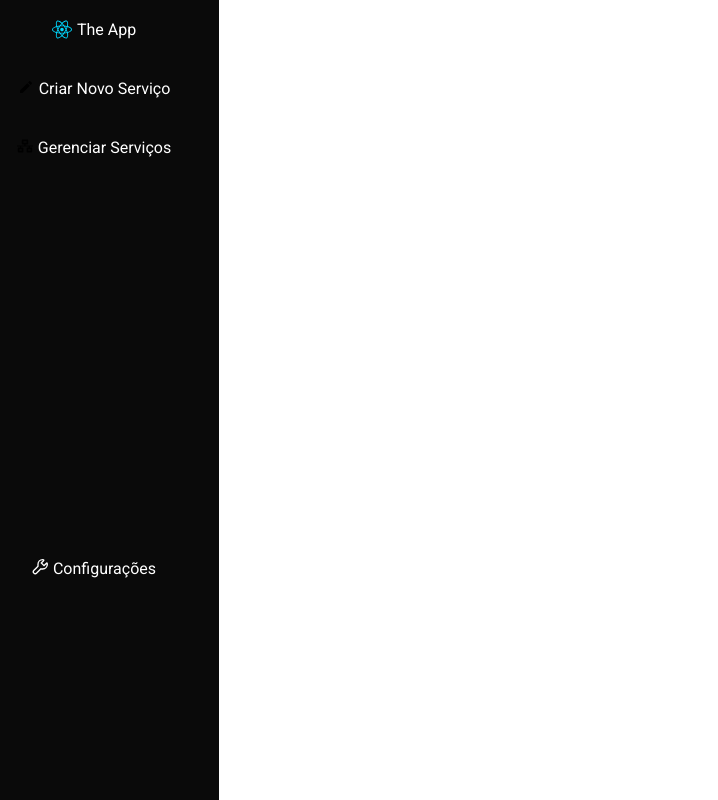
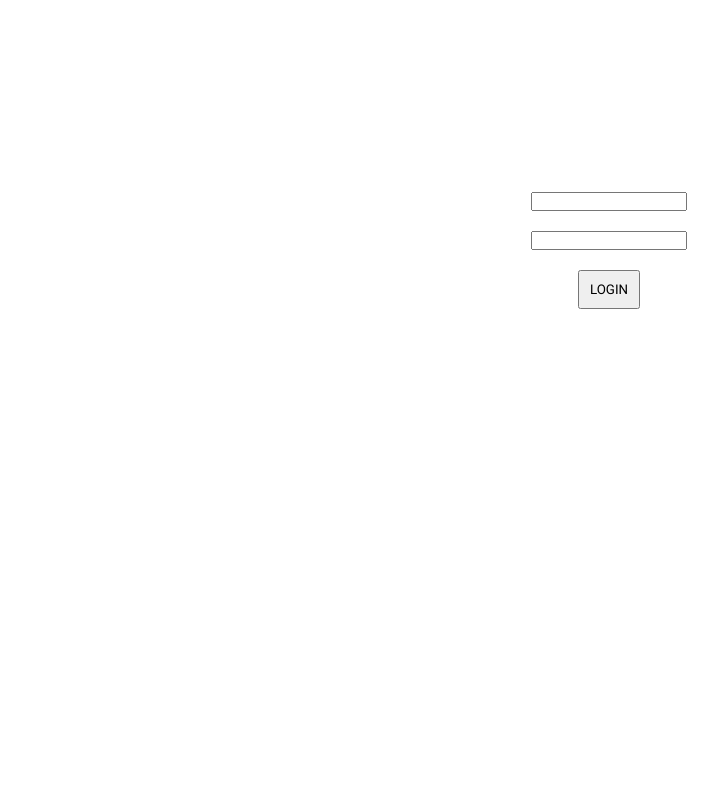
Before and after one commit to AllisonALDS/Management, a React (Vite) app: page / in a window 1280 px wide. Shown: the whole page, without its empty margins (31-749 px from the left). Built offline with nearby package versions, Linux system fonts and the light colour scheme.

Commit message:
Atualizado

```diff
--- a/src/App.jsx
+++ b/src/App.jsx
@@ -9,8 +9,7 @@ import AdminPanel from './pages/AdminPainel/AdminPanel'
 
 const browserRouter = createBrowserRouter(createRoutesFromElements(
   <Route path='/' >
-    <Route index element={ <IndexPage /> } />
-    <Route path='/login' element={ <Login  /> } />
+    <Route index element={ <Login/> } />
     <Route path='/register' element={ <Register  /> } />
     <Route path='/Agendamento' element={ <Management  /> } />
     <Route path='/Agendamento2' element={ <AdminPanel  /> } />
--- a/src/components/AdminPainel/header/headerAdmin.jsx
+++ b/src/components/AdminPainel/header/headerAdmin.jsx
@@ -1,16 +1,36 @@
+import React, { useEffect, useState } from 'react';
 import { IoMdMenu } from "react-icons/io";
 import { FaUser } from "react-icons/fa";
-export default function HeaderAdmin(){
+export default function HeaderAdmin(props) {
+
+
+
+    const [logins, setLogins] = useState([]);
+
+    const fetchServicesFromLocalStorage = () => {
+        const savedServices = localStorage.getItem('logins');
+        return savedServices ? JSON.parse(savedServices) : [];
+    };
+
+    useEffect(() => {
+        const loadedServices = fetchServicesFromLocalStorage();
+        console.log(loadedServices);
+        setLogins(loadedServices);
+    }, []);
+
+
+
+
     return (
         <>
             <div className="container-header-admin">
                 <div className="title">
-                    <IoMdMenu/>
+                    <IoMdMenu />
                     <p>Dashboard</p>
                 </div>
                 <div className="user-perfil">
                     <FaUser />
-                    <p>user-name</p>
+                    <p>- { logins.id } </p>
                 </div>
             </div>
         </>
--- a/src/components/Inputs/inputComponent.jsx
+++ b/src/components/Inputs/inputComponent.jsx
@@ -3,12 +3,13 @@ function inputComponent(props) {
 
     const labelName = props.labelName
     const type = props.type
+    const on = props.on
 
     return (
         <>
             <div className="inputContainer">
-                <label htmlFor="">{labelName}</label>
-                <input type={type}></input>
+                <label onChange={on} htmlFor="">{labelName}</label>
+                <input type={type} onChange={on}></input>
             </div>
         </>
     )
--- a/src/components/Main/MainManagement/mainManagement.jsx
+++ b/src/components/Main/MainManagement/mainManagement.jsx
@@ -2,6 +2,8 @@ import { useState } from "react"
 import MainForm from "./formManagement"
 import Footer from "../../Footer/footer"
 import '../../Footer/footer.css'
+import Header from "../../Header/ManagementHeader"
+import HeaderAdmin from "../../AdminPainel/header/headerAdmin"
 
 export default function mainManagement() {
 
--- a/src/pages/AdminPainel/AdminPanel.jsx
+++ b/src/pages/AdminPainel/AdminPanel.jsx
@@ -10,7 +10,7 @@ const fetchServicesFromLocalStorage = () => {
   return savedServices ? JSON.parse(savedServices) : [];
 };
 
-const AdminPanel = () => {
+const AdminPanel = (props) => {
   const [services, setServices] = useState([]);
   const [newService, setNewService] = useState({ name: '', description: '', price: '', data: '' });
 
@@ -43,7 +43,7 @@ const AdminPanel = () => {
       {/* Funções Aparecer Servições */}
       <div className='container-right'>
 
-        <HeaderAdmin />
+        <HeaderAdmin  />
         <HeaderAdminCategory qtd={contar()} />
 
         <div className="container-services">
--- a/src/pages/LoginPage/login.jsx
+++ b/src/pages/LoginPage/login.jsx
@@ -1,21 +1,47 @@
 import InputComponent from '../../components/Inputs/inputComponent'
 import './login.css'
+import React, { useEffect, useState } from 'react';
 
 
-export default function Login(){
+export default function Login() {
 
-    function redirectPage(event){
-        event.preventDefault();
-        window.location.href = "/Agendamento"
-    }
+    const [usuarios, setusuarios] = useState([]);
+    const [newLoginUser, setNewLoginUser] = useState({ user: "", senha: ""  });
+
+    const addService = (event) => {
+        event.preventDefault()
+
+        const newLoginUserObj = {
+            id: usuarios.length + 1,
+            user: newLoginUser.user,
+            senha: newLoginUser.senha
+        };
+
+        const existingLogin = localStorage.getItem('logins')
+        ? JSON.parse(localStorage.getItem('logins'))
+        : [];
+
+        const updatedLogin = [...existingLogin, newLoginUserObj];
+
+        // Salvar os serviços atualizados no localStorage
+        localStorage.setItem('logins', JSON.stringify(updatedLogin));
+
+        setusuarios(updatedLogin);
+
+        setNewLoginUser({user: "", senha: ""});
+        console.log(updatedLogin)
+
+        window.location.href = '/Agendamento'
+
+    };
 
     return (
         <>
             <div className="loginContainer">
                 <form action="" className='loginForm' >
-                    <InputComponent labelName="Email"  type="email"/>
-                    <InputComponent labelName="Senha"  type="password"/>
-                    <button onClick={redirectPage} >LOGIN</button>
+                    <input type="text" onChange={(e) => setNewLoginUser({ ...newLoginUser, user: e.target.value })} />
+                    <input type="text" onChange={(e) => setNewLoginUser({ ...newLoginUser, senha: e.target.value })} />
+                    <button onClick={addService} >LOGIN</button>
                 </form>
             </div>
         </>
```
